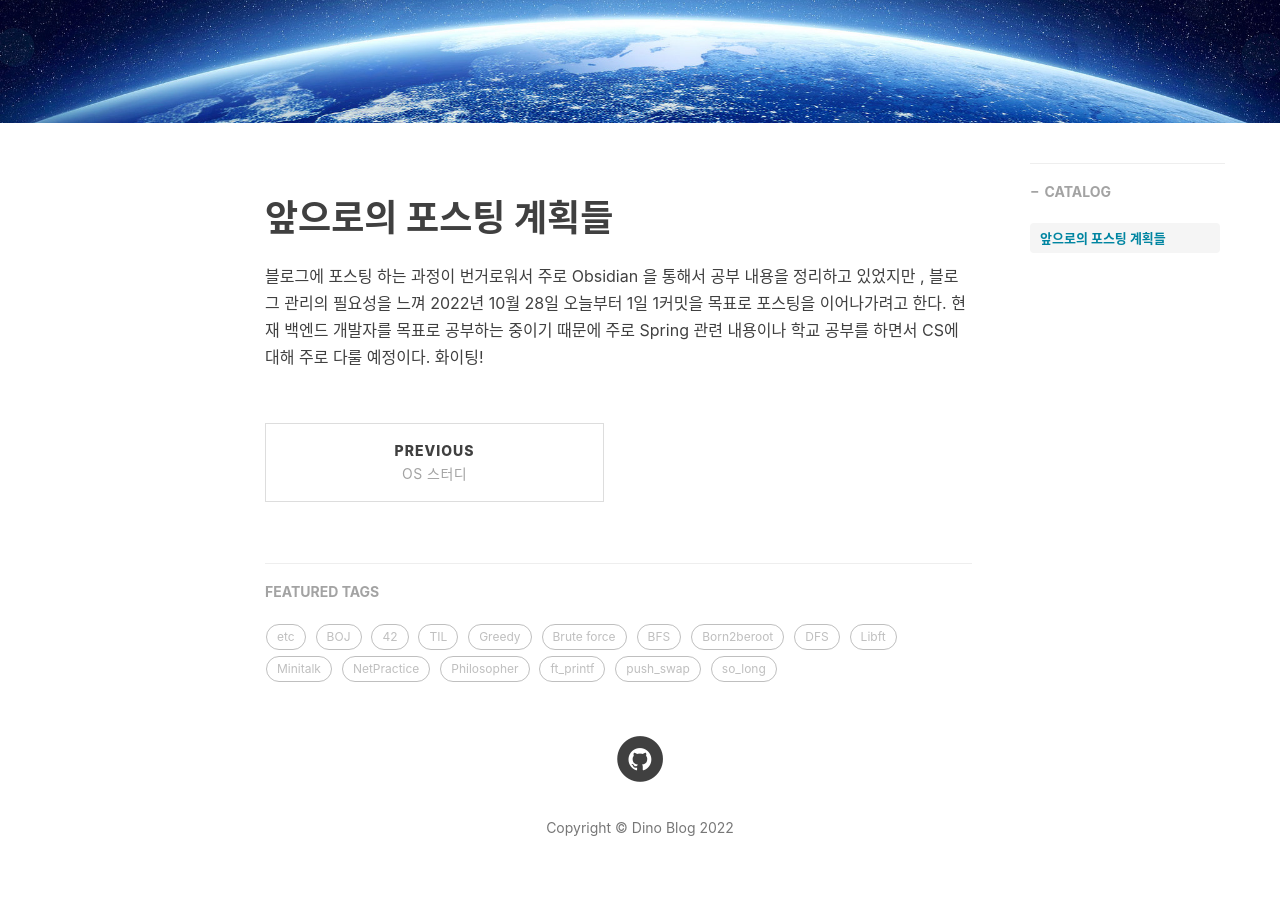
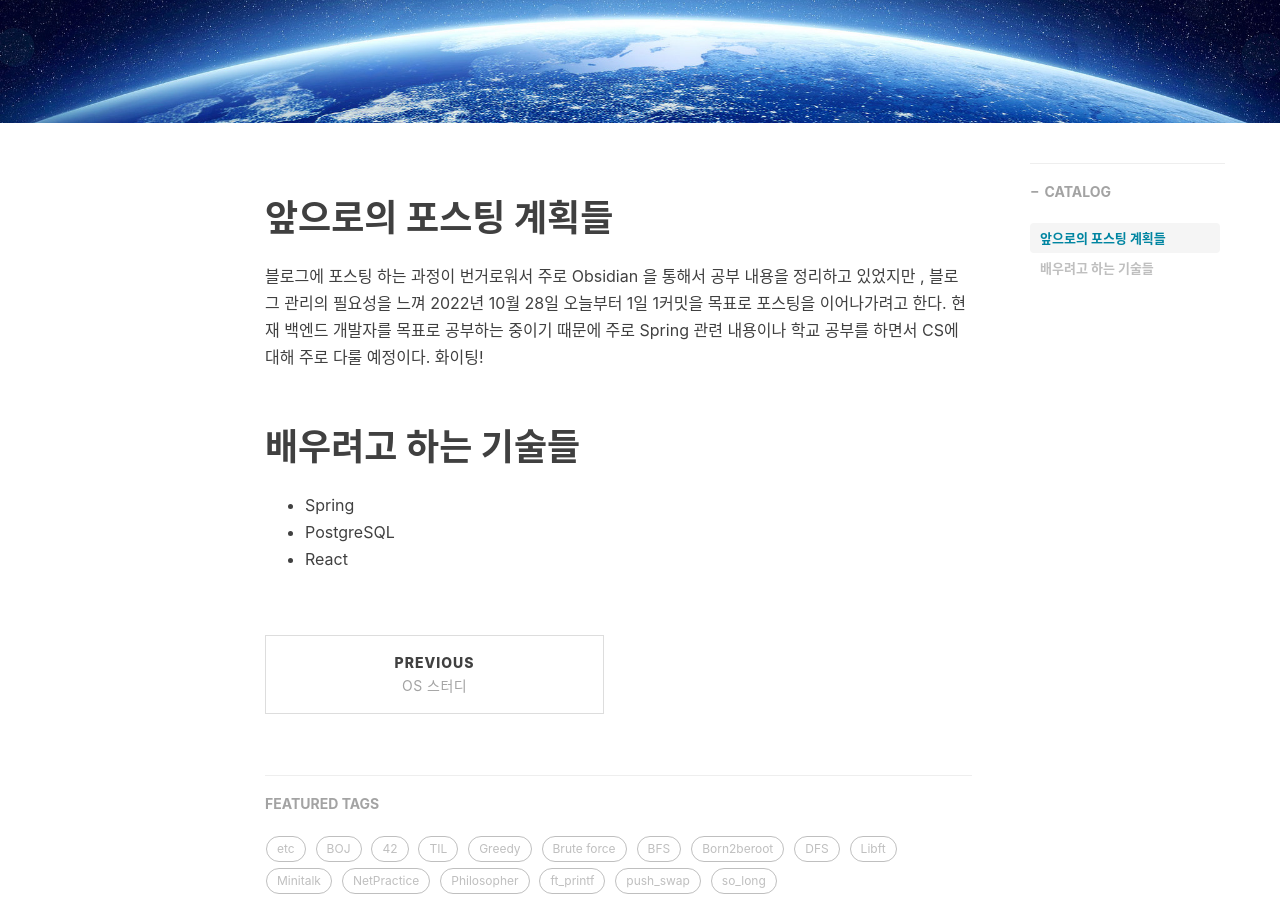
Before and after one commit to dino9881/dino9881.github.io, a Jekyll site: the page built from _posts/etc/2022-10-28-posting.md, in a window 1280 px wide and 900 px high, scrolled down 400 px. Built offline with Jekyll 4.4.1, drawn with Linux system fonts in a browser that asks for light colours; nearby versions of some CDN libraries; comment, search, counter and statistics services are not loaded.

Commit message:
[POST] : 2022-10-29 posting

```diff
--- a/_posts/etc/2022-10-28-posting.md
+++ b/_posts/etc/2022-10-28-posting.md
@@ -9,3 +9,7 @@ published: true
 ---
 # 앞으로의 포스팅 계획들
 블로그에 포스팅 하는 과정이 번거로워서 주로 Obsidian 을 통해서 공부 내용을 정리하고 있었지만 , 블로그 관리의 필요성을 느껴 2022년 10월 28일 오늘부터 1일 1커밋을 목표로 포스팅을 이어나가려고 한다. 현재 백엔드 개발자를 목표로 공부하는 중이기 때문에 주로 Spring 관련 내용이나 학교 공부를 하면서 CS에 대해 주로 다룰 예정이다. 화이팅!
+# 배우려고 하는 기술들
+- Spring
+- PostgreSQL
+- React
```
